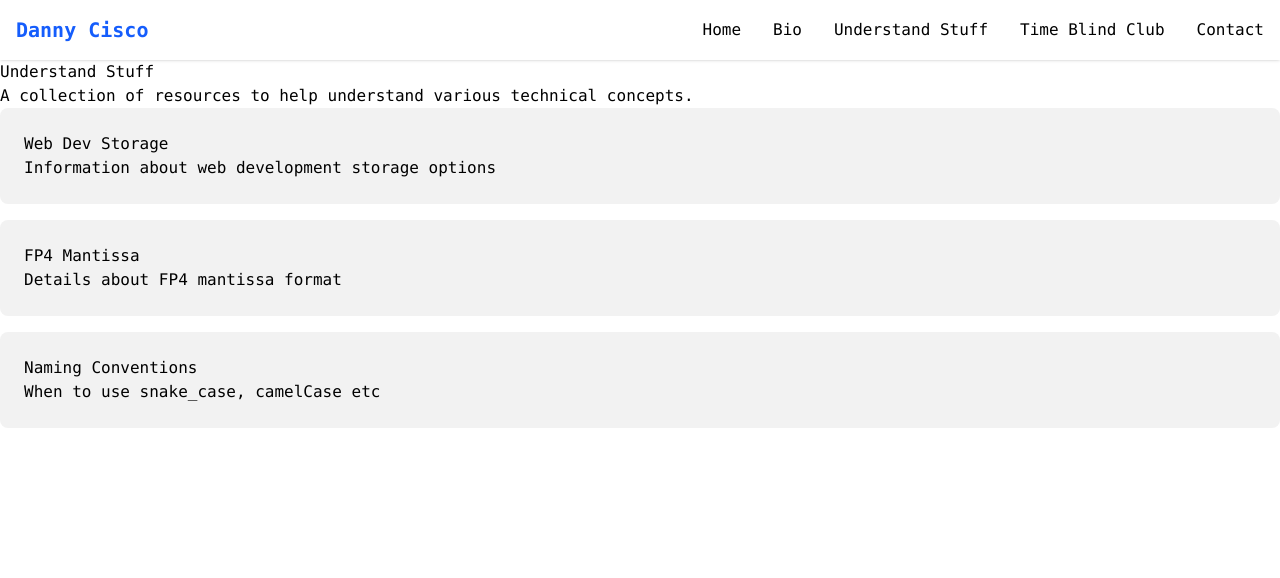
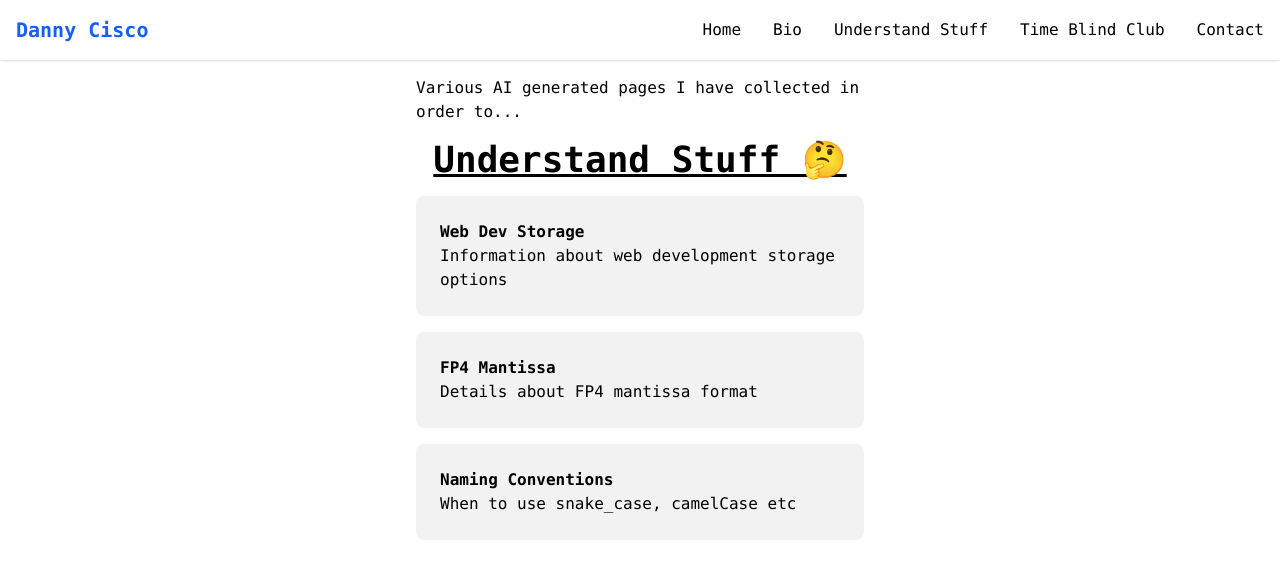
Before and after one commit to Danny-Cisco/danny-cisco, a SvelteKit app: page /understand-stuff in a window 1280 px wide. Shown: the top 578 px of the page. Built offline with nearby package versions, Linux system fonts and the light colour scheme.

Commit message:
styled understand stuff links page

```diff
--- a/src/routes/understand-stuff/+page.svelte
+++ b/src/routes/understand-stuff/+page.svelte
@@ -22,15 +22,15 @@
 	<title>Understand Stuff</title>
 </svelte:head>
 
-<main>
-	<h1>Understand Stuff</h1>
-	<p>A collection of resources to help understand various technical concepts.</p>
+<main class="mx-auto flex max-w-md flex-col gap-4 py-4">
+	<p>Various AI generated pages I have collected in order to...</p>
+	<h1 class="text-center text-4xl font-bold underline">Understand Stuff 🤔</h1>
 
 	<ul class="links-list">
 		{#each links as link}
 			<li>
 				<a href={link.path}>
-					<h2>{link.title}</h2>
+					<h2 class="font-bold">{link.title}</h2>
 					<p>{link.description}</p>
 				</a>
 			</li>
```
